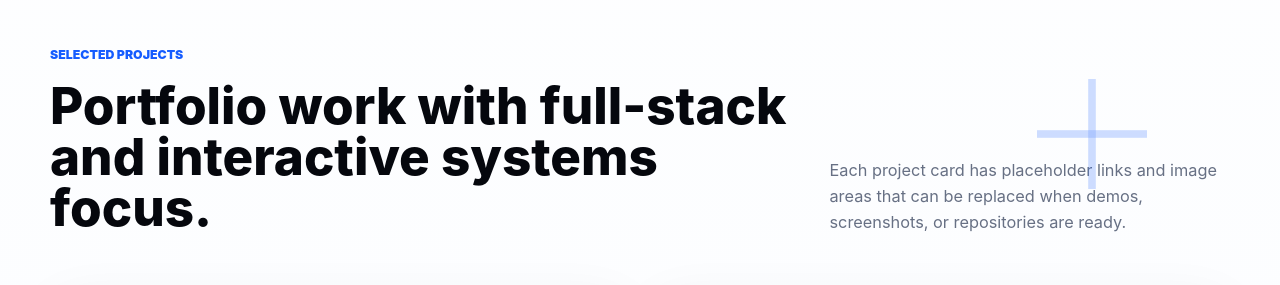
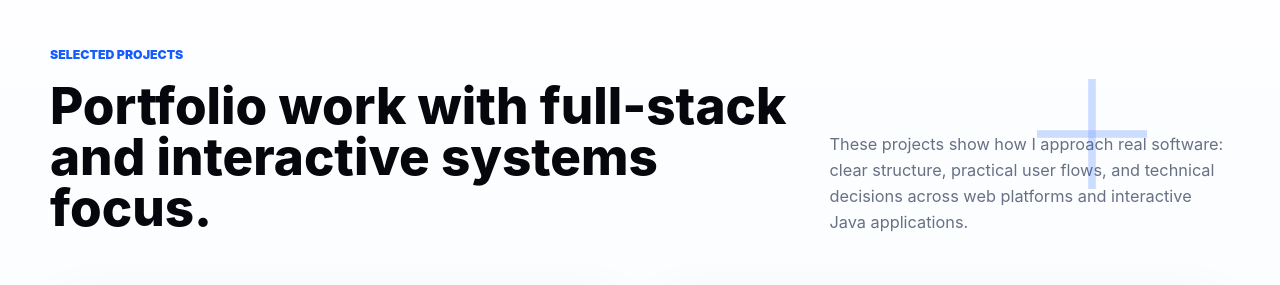
Before and after one commit to krembaba/portfolio, a React (Vite) app: page / in a window 1280 px wide. Shown: the part 2560-2845 px from the top of the page. Built offline with nearby package versions, Linux system fonts and the light colour scheme.

Commit message:
Update projects intro copy

```diff
--- a/src/components/Projects.jsx
+++ b/src/components/Projects.jsx
@@ -51,8 +51,8 @@ export default function Projects() {
           <h2>Portfolio work with full-stack and interactive systems focus.</h2>
         </div>
         <p>
-          Each project card has placeholder links and image areas that can be replaced when demos,
-          screenshots, or repositories are ready.
+          These projects show how I approach real software: clear structure, practical user flows,
+          and technical decisions across web platforms and interactive Java applications.
         </p>
       </div>
 
```
